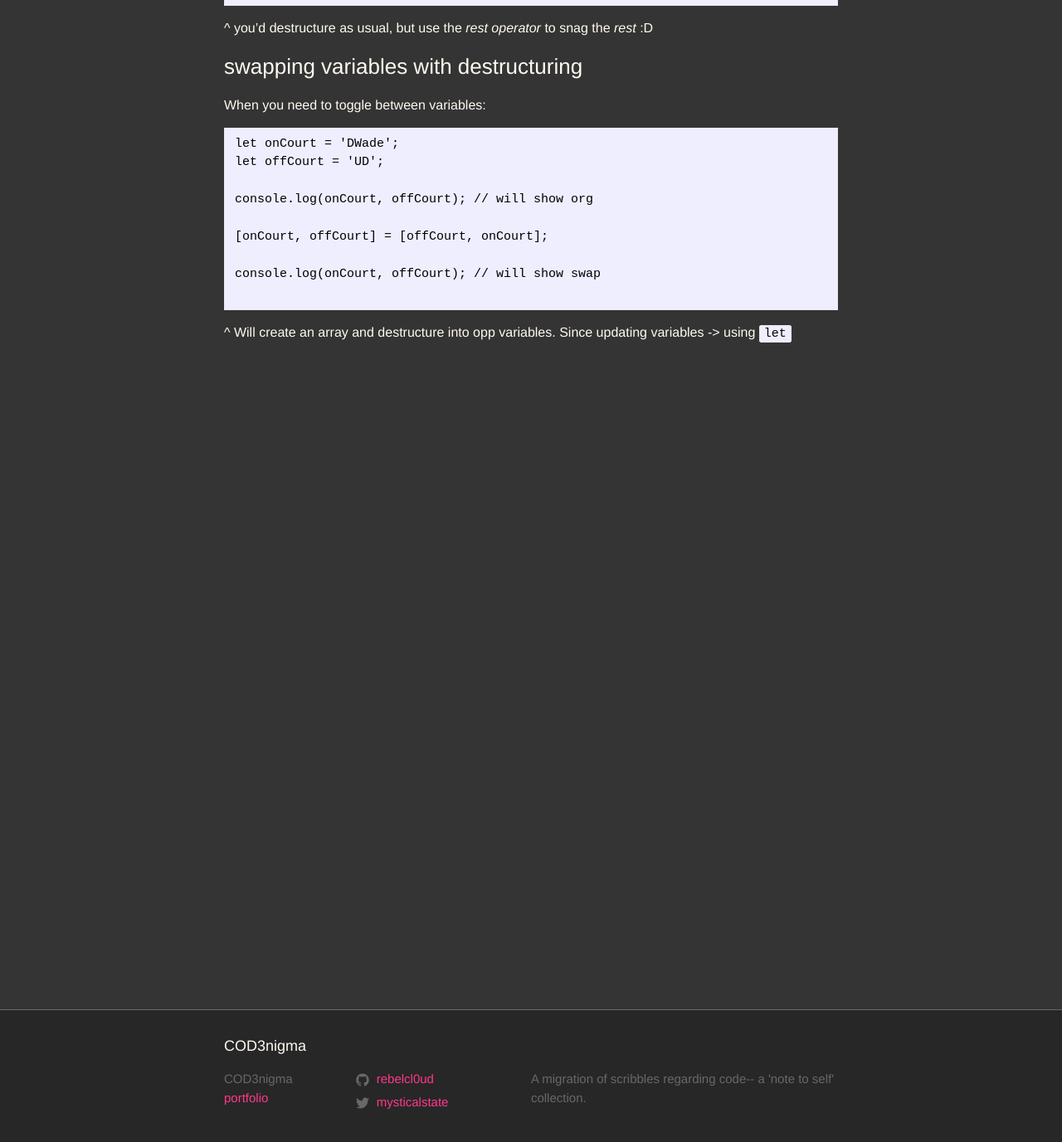
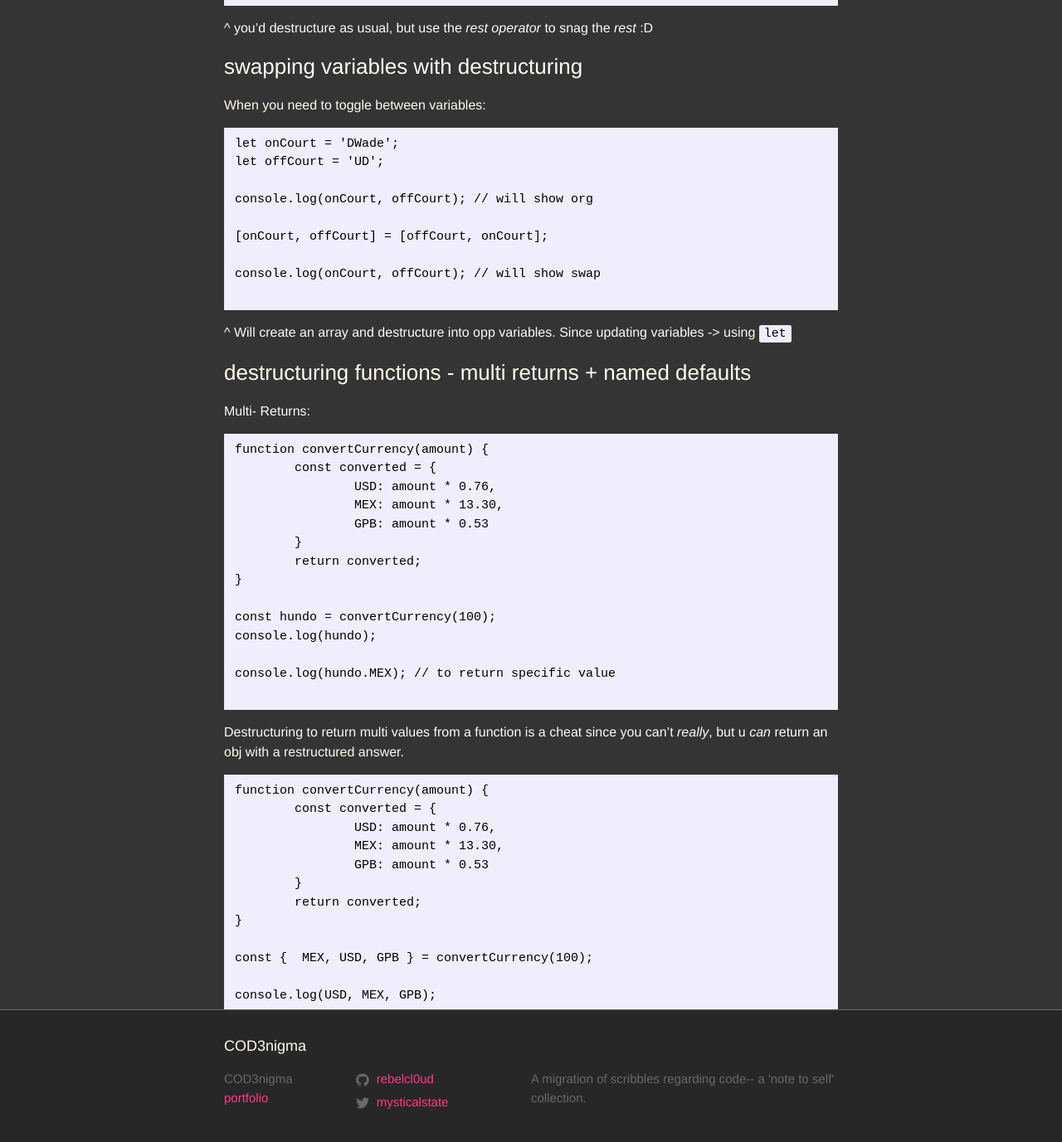
Before and after one commit to rebelcl0ud/blog, a Jekyll site: the page built from _posts/2018-04-02-[28]-es6-status-II.markdown, in a window 1280 px wide and 1400 px high, scrolled down 2494 px. Shown: the top 1377 px of the window at 83% size. Built offline with Jekyll 4.4.1, drawn with Linux system fonts in a browser that asks for light colours; some of the changed text lies outside the part shown.

Commit message:
added destructuring functions- multi returns and named defaults section

````diff
--- a/_posts/2018-04-02-[28]-es6-status-II.markdown
+++ b/_posts/2018-04-02-[28]-es6-status-II.markdown
@@ -128,3 +128,55 @@ console.log(onCourt, offCourt); // will show swap
 
 ```
 ^ Will create an array and destructure into opp variables. Since updating variables -> using `let`
+
+### destructuring functions - multi returns + named defaults
+
+Multi- Returns:
+```
+function convertCurrency(amount) {
+	const converted = {
+		USD: amount * 0.76,
+		MEX: amount * 13.30,
+		GPB: amount * 0.53
+	}
+	return converted;
+}
+
+const hundo = convertCurrency(100);
+console.log(hundo);
+
+console.log(hundo.MEX); // to return specific value
+
+```
+Destructuring to return multi values from a function is a cheat since you can't *really*, but u *can* return an obj with a restructured answer.
+
+```
+function convertCurrency(amount) {
+	const converted = {
+		USD: amount * 0.76,
+		MEX: amount * 13.30,
+		GPB: amount * 0.53
+	}
+	return converted;
+}
+
+const {  MEX, USD, GPB } = convertCurrency(100);
+
+console.log(USD, MEX, GPB);
+
+```
+^Desctructuring in this manner, able to snag specific value. The order that is is destructured doesn't affect value return since it is an object.
+
+Note: It isnt necessary to destructure all if, let's say, only USD and GPB is needed.
+
+Named Defaults:
+```
+function tipCalc({total, tip=0.15, tax=0.13}) {
+	return total + (tip * total) + (tax * total);
+}
+
+const bill = tipCalc({ total: 200, tax: 0.09 });
+console.log(bill);
+
+```
+Making order of values independent, you wrap params in curly braces. Pass obj will destructure into 3 variables (total, tip, tax)/make available inside function. When called, you pass obj with values, they do not have to be in exact order and it is possible to leave unneeded values out.
````
